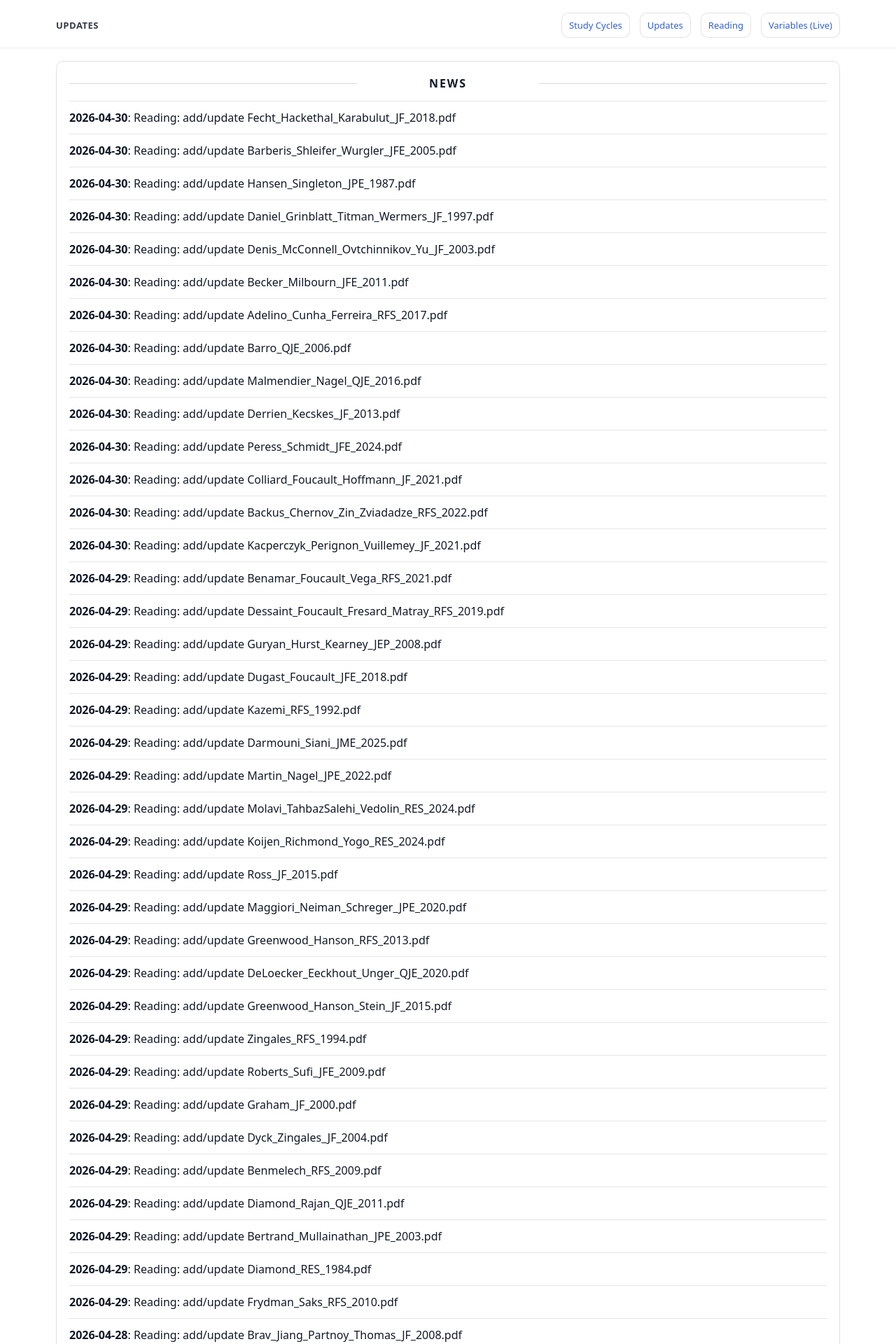
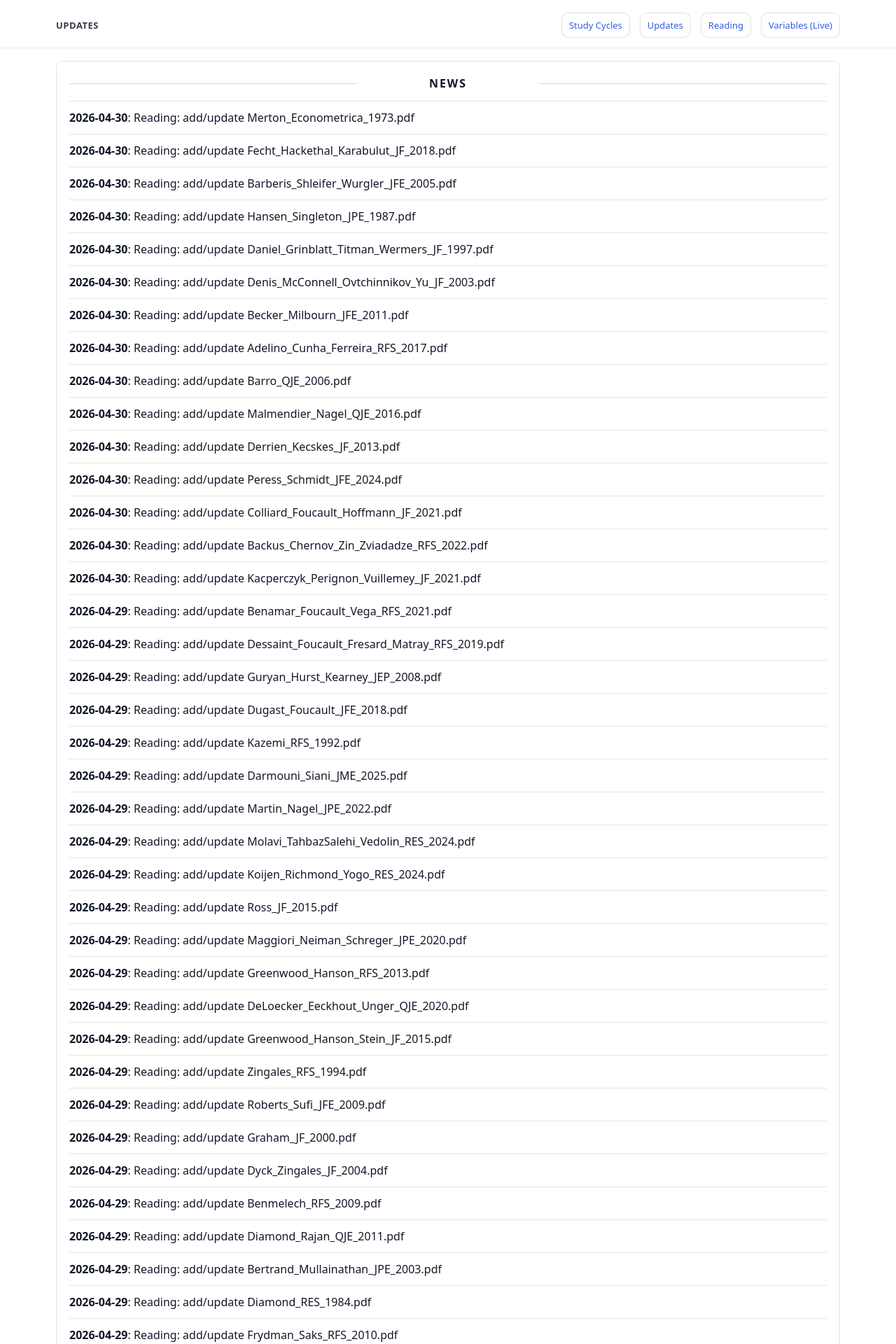
Before and after one commit to yaxinzn/study-archive, a Jekyll site: the page built from updates/index.md, in a window 1280 px wide. Shown: the top 1920 px of the page at 70% size. Built offline with Jekyll 4.4.1, drawn with Linux system fonts in a browser that asks for light colours; some of the changed text lies outside the part shown.

Commit message:
chore: update NEWS feed

```diff
--- a/_data/news.yml
+++ b/_data/news.yml
@@ -1,4 +1,7 @@
 # Auto-generated update history (sorted newest -> oldest). Do not edit manually.
+- ts: "1777543758"
+  date: "2026-04-30"
+  title: "Reading: add/update Merton_Econometrica_1973.pdf"
 - ts: "1777543555"
   date: "2026-04-30"
   title: "Reading: add/update Fecht_Hackethal_Karabulut_JF_2018.pdf"
```
